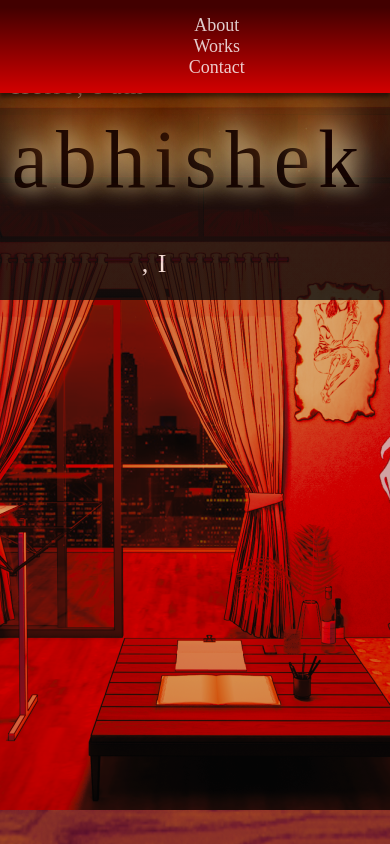
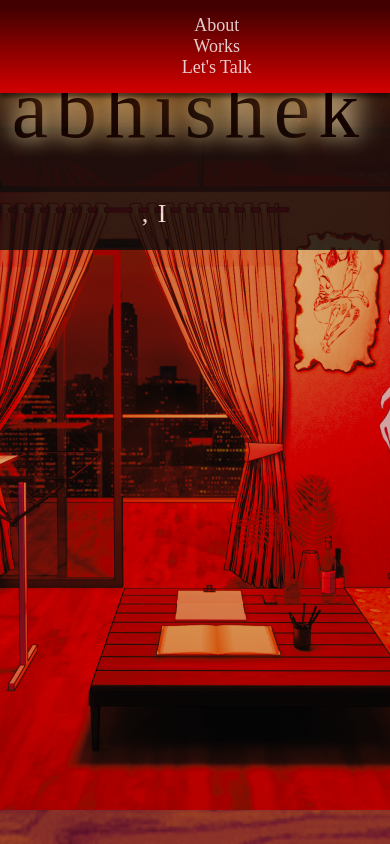
Before and after one commit to yhbharani/SoniPortfolio, an Angular app: page / in a window 390 px wide. Shown: the top 844 px of the page. Built offline with nearby package versions, Linux system fonts and the light colour scheme; a web font is replaced by a local one.

Commit message:
have to make responsive

```diff
--- a/src/app/contact/contact.component.html
+++ b/src/app/contact/contact.component.html
@@ -13,6 +13,6 @@
 
     <div class="row footer">
         <div class="col-sm-6 credits">Designed by Me - Developed by <a class="yhb">Y.H.B.</a></div>
-        <div class="col-sm-5 back">Back to Top</div>
+        <div class="col-sm-5 back"><a href="#top">Back to Top</a></div>
     </div>
 </section>
--- a/src/app/intro/intro.component.css
+++ b/src/app/intro/intro.component.css
@@ -6,7 +6,6 @@
     width: 100%;
     height: 810px;
     position: relative;
-    top: 50px;
     background-color: #000;
     z-index: -1;
 }
--- a/src/app/navigation/navigation.component.html
+++ b/src/app/navigation/navigation.component.html
@@ -4,7 +4,7 @@
         <div class="col-sm-1 offset-sm-4 option" ><a  href="#about">About</a></div>
         <div style="border-left: 2px solid white ; width: 2px;"></div>
         <div class="col-sm-1 option"><a href="#works">Works</a></div>
-        <div class="col-sm-2 offset-sm-3 option"><a href="#contact">Contact</a></div>
+        <div class="col-sm-2 offset-sm-3 option"><a href="#contact">Let's Talk</a></div>
 
     </div>
     </section>
```
